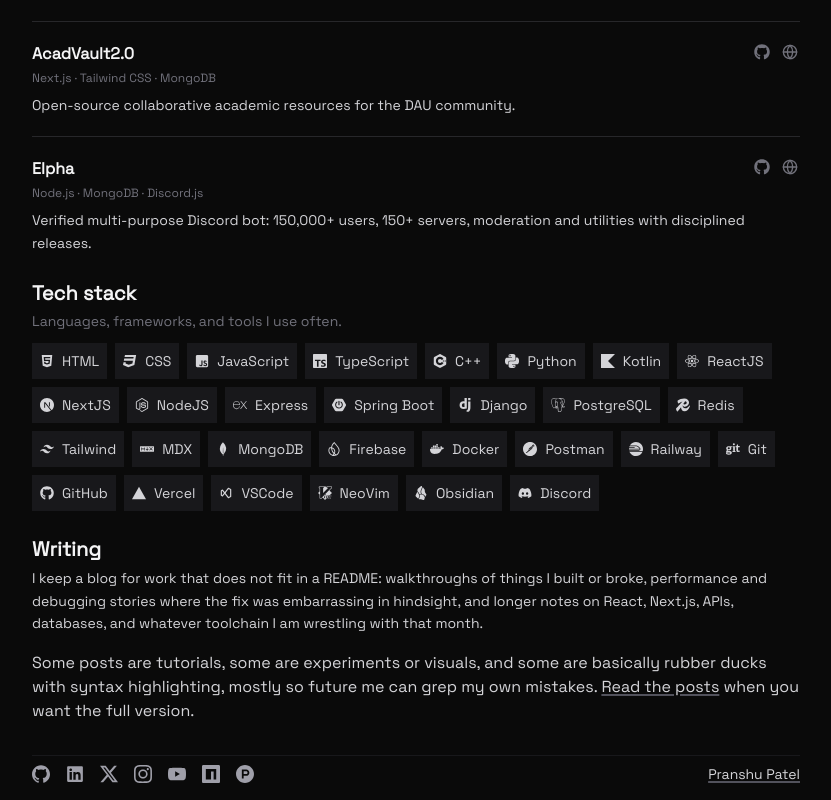
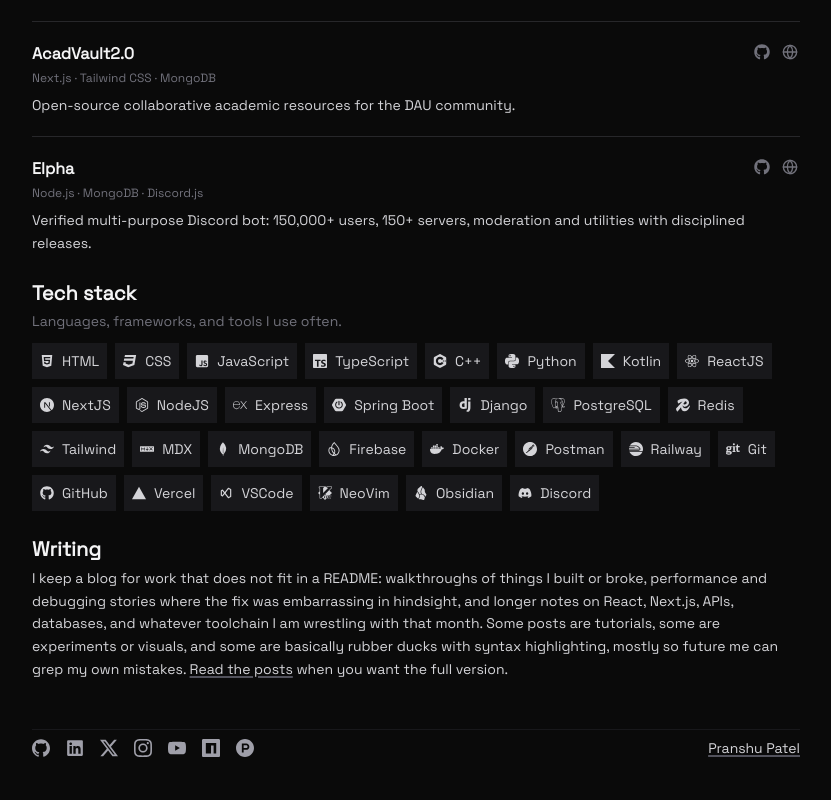
Before and after one commit to pranshu05/pranshu05.vercel.app, a Next.js app: page / in a window 1280 px wide. Shown: the part 1619-2419 px from the top of the page, without its empty margins (224-1055 px from the left). After the commit the page ends 2393 px from the top, so only its background shows below. Built offline with nearby package versions, Linux system fonts and the light colour scheme.

Commit message:
feat: update HomeContainer component; enhance Writing section for better readability and flow

```diff
--- a/src/components/(home)/HomeContainer.tsx
+++ b/src/components/(home)/HomeContainer.tsx
@@ -31,7 +31,7 @@ const HomeContainer: React.FC = () => {
             <p className="text-zinc-500 text-sm mb-0">Languages, frameworks, and tools I use often.</p>
             <TechStack />
             <h2 className="text-xl font-bold mt-6 mb-1 text-zinc-100">Writing</h2>
-            <p className="text-zinc-300 text-sm leading-relaxed mb-4">I keep a blog for work that does not fit in a README: walkthroughs of things I built or broke, performance and debugging stories where the fix was embarrassing in hindsight, and longer notes on React, Next.js, APIs, databases, and whatever toolchain I am wrestling with that month.</p><p>Some posts are tutorials, some are experiments or visuals, and some are basically rubber ducks with syntax highlighting, mostly so future me can grep my own mistakes.{" "}<Link href="/posts" className="link">Read the posts</Link>{" "}when you want the full version.</p>
+            <p className="text-zinc-300 text-sm leading-relaxed mb-4">I keep a blog for work that does not fit in a README: walkthroughs of things I built or broke, performance and debugging stories where the fix was embarrassing in hindsight, and longer notes on React, Next.js, APIs, databases, and whatever toolchain I am wrestling with that month. Some posts are tutorials, some are experiments or visuals, and some are basically rubber ducks with syntax highlighting, mostly so future me can grep my own mistakes.{" "}<Link href="/posts" className="link">Read the posts</Link>{" "}when you want the full version.</p>
             {/* <h2 className="text-xl font-bold mt-6 mb-1 text-zinc-100">Music</h2>
             <p className="text-zinc-300 text-sm leading-relaxed mb-4">Top artists from my Last.fm week while coding.</p>
             <TopArtists /> */}
```
